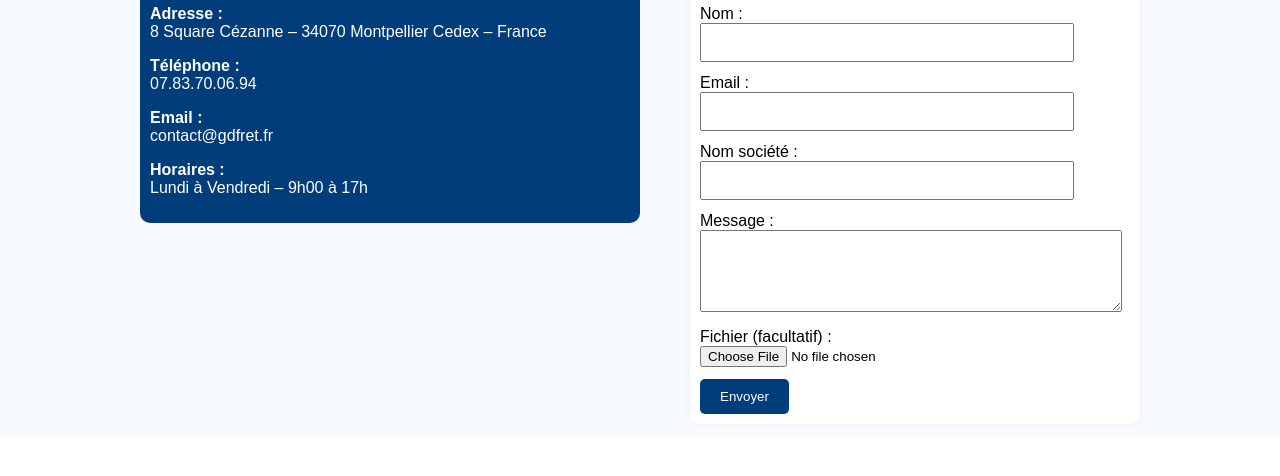
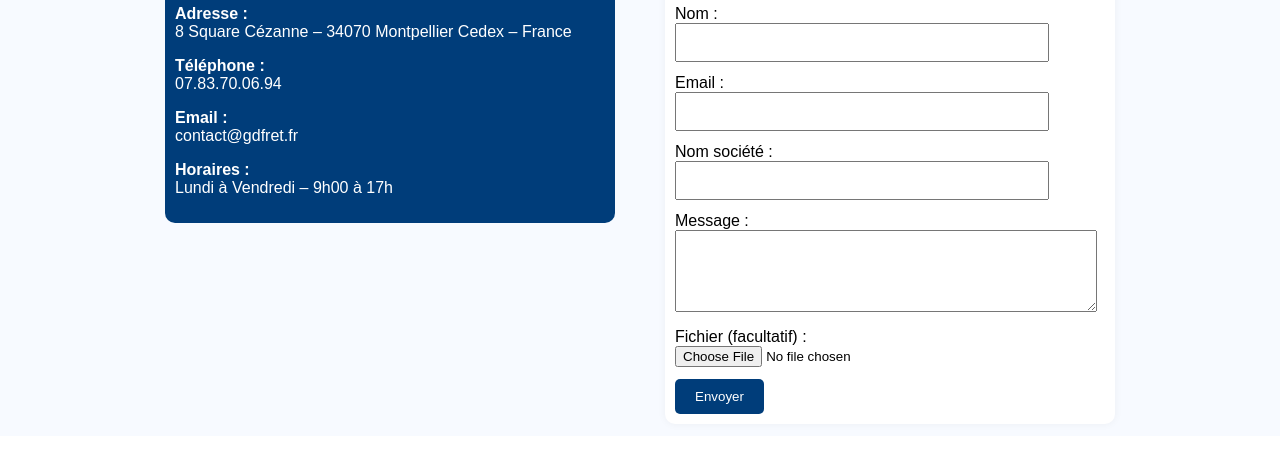
Before and after one commit to dionysos347/site-gdfret, a plain HTML site: page contact.html in a window 1280 px wide. Shown: the part 324-800 px from the top of the page. Drawn offline with Linux system fonts and the light colour scheme.

Commit message:
Update contact.html

```diff
--- a/contact.html
+++ b/contact.html
@@ -19,7 +19,7 @@
 <main style="font-family: Arial, sans-serif; padding: 12px; background-color: #f7faff;">
 <div style="display: flex; flex-wrap: wrap; gap: 30px; justify-content: center; align-items: flex-start;">
 <!-- Coordonnées -->
-<div style="flex: 1; min-width: 300px; max-width: 500px; margin-right: 20px;">
+<div style="flex: 1; min-width: 300px; max-width: 450px; margin-right: 20px;">
 <section style="background-color: #003D7A; color: white; padding: 10px; border-radius: 10px;">
 <h2>📍 Nos coordonnées</h2>
 <p><strong>Adresse :</strong><br/>8 Square Cézanne – 34070 Montpellier Cedex – France</p>
```
